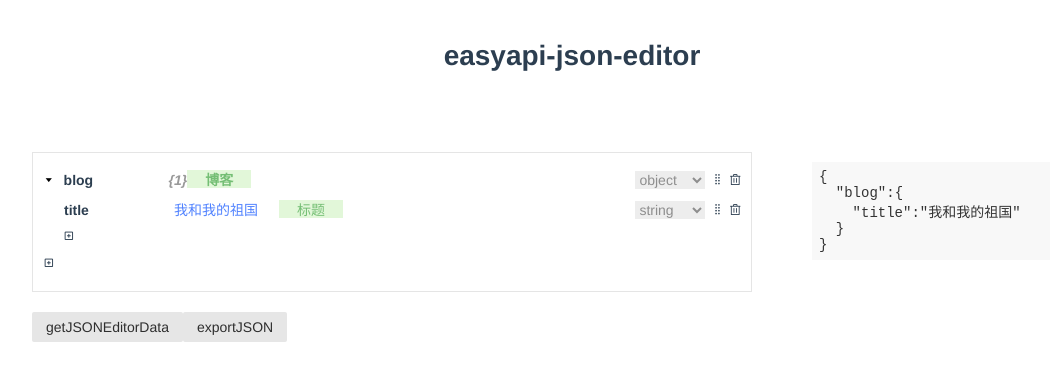
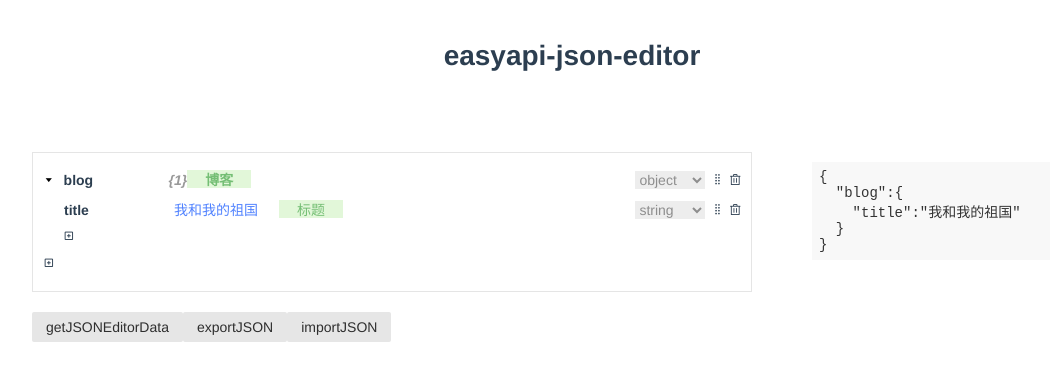
Before and after one commit to easyapi/easyapi-json-editor, a Vue app: page / in a window 1280 px wide. Shown: the top 380 px of the page, without its empty margins (68-1118 px from the left). Built offline with nearby package versions, Linux system fonts and the light colour scheme.

Commit message:
feat: 增加importJSON

```diff
--- a/example/App.vue
+++ b/example/App.vue
@@ -16,6 +16,7 @@
           <div class="tools-btn pure-form">
             <button class="pure-button" @click="getJSONEditorData">getJSONEditorData</button>
             <button class="pure-button" @click="exportJSON">exportJSON</button>
+            <button class="pure-button" @click="importJSON">importJSON</button>
           </div>
         </div>
       </div>
@@ -149,6 +150,17 @@ export default {
 
     exportJSON: function() {
       console.log(this.$refs.jsonEditor.exportJSON());
+    },
+
+    importJSON: function() {
+      this.$refs.jsonEditor.importJSON({
+        aaa: 123,
+        bbb: {
+          ccc: 32,
+          ddd: 45,
+          fff: [123, 4556, 67]
+        }
+      });
     }
   },
   mounted: function() {
--- a/src/ArrayView.vue
+++ b/src/ArrayView.vue
@@ -155,12 +155,15 @@ export default {
         item.sample = null;
       }
       if (item.type === "boolean") {
+        item.childs = null;
         item.sample = true;
       }
       if (item.type === "string") {
+        item.childs = null;
         item.sample = "";
       }
       if (item.type === "number") {
+        item.childs = null;
         item.sample = 0;
       }
     },
--- a/src/JsonEditor.vue
+++ b/src/JsonEditor.vue
@@ -202,6 +202,10 @@ export default {
 
     exportJSON: function() {
       return this.makeJson(this.parsedData);
+    },
+
+    importJSON: function(json) {
+      this.parsedData = this.jsonParse(json);
     }
   }
 };
--- a/src/JsonView.vue
+++ b/src/JsonView.vue
@@ -181,12 +181,15 @@ export default {
         item.sample = null;
       }
       if (item.type === "boolean") {
+        item.childs = null;
         item.sample = true;
       }
       if (item.type === "string") {
+        item.childs = null;
         item.sample = "";
       }
       if (item.type === "number") {
+        item.childs = null;
         item.sample = 0;
       }
     },
--- a/webpack.base.js
+++ b/webpack.base.js
@@ -15,7 +15,8 @@ config.module = {
 			!/\.vue\.js/.test(file)
 		),
 		query: {
-					presets: ['es2015', 'stage-0']
+			presets: ['es2015', 'stage-2'],
+			plugins: ['transform-runtime']
 		}
 	},
 	{
```
Lines whose indentation alone changed are shown as unchanged.
